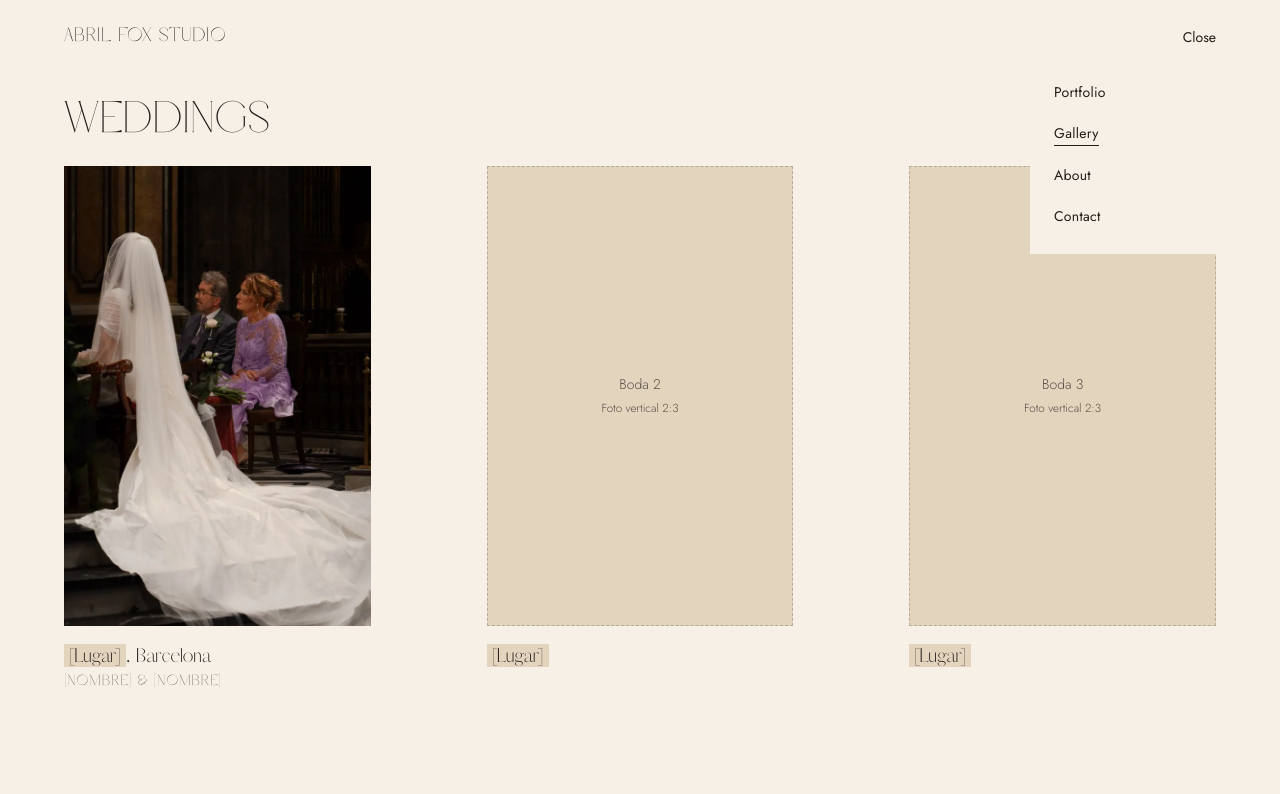
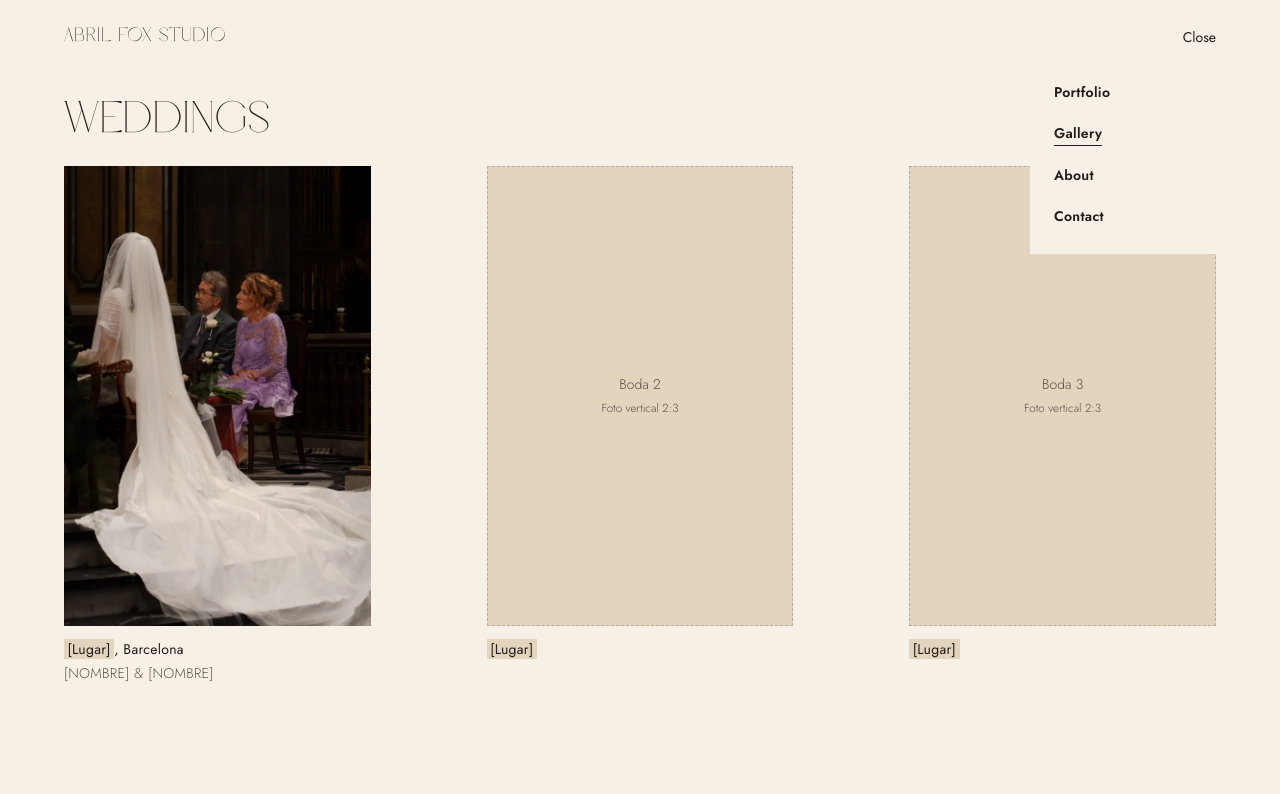
Before and after one commit to girurre5-bot/abril-fox-studio, a plain HTML site: page gallery.html in a window 1280 px wide. Both pictures are taken after a click on the button "Menu". Shown: the top 794 px of the page. Drawn offline with Linux system fonts and the light colour scheme.

Commit message:
Menú en negrita, pies de Gallery con la letra del menú y título About us
Co-Authored-By: Claude Opus 5.5 <noreply@anthropic.com>
Claude-Session: https://claude.ai/code/session_013XPj93FdoY8nwNzMKoticz

```diff
--- a/styles.css
+++ b/styles.css
@@ -105,6 +105,10 @@ button, input, textarea, select { font: inherit; color: inherit; }
 .has-sub.is-open .sub { opacity: 1; visibility: visible; transform: none; transition: opacity .25s, transform .25s; }
 .menu .sub a { display: block; padding: 8px 0; }
 
+/* Menú: secciones en negrita, Weddings y Stories en normal */
+.menu > ul > li > a, .sub-btn { font-weight: 600; }
+.menu .sub a { font-weight: 300; }
+
 /* Fuera del inicio: en ordenador solo se ve «Menu»; al pasar por encima se despliega */
 .navwrap { position: relative; }
 @media (min-width: 900px) {
@@ -196,8 +200,8 @@ button, input, textarea, select { font: inherit; color: inherit; }
 }
 .wall .ph img { height: 100%; object-fit: cover; transition: transform 1.2s var(--ease), opacity .6s; }
 .wall a:hover img { transform: scale(1.02); }
-.wall__place { display: block; font: 300 clamp(1.05rem, 1.4vw, 1.3rem)/1.3 var(--f-place); margin-top: 1em; }
-.wall__names { display: block; font: 400 .8rem/1.3 var(--f-title); text-transform: uppercase; letter-spacing: .08em; color: var(--tinta-2); margin-top: .5em; }
+.wall__place { display: block; font: 400 var(--t-s)/1.4 var(--f-text); letter-spacing: .02em; margin-top: 1em; }
+.wall__names { display: block; font: 300 var(--t-s)/1.4 var(--f-text); letter-spacing: .02em; color: var(--tinta-2); margin-top: .3em; }
 .wall a:focus-visible { outline-offset: 8px; }
 @media (max-width: 899px) { .wall { grid-template-columns: repeat(2, minmax(0, 1fr)); } }
 @media (max-width: 599px) { .wall { grid-template-columns: minmax(0, 1fr); } }
```
Also changed, not shown: about.html (+1 -1 lines).
